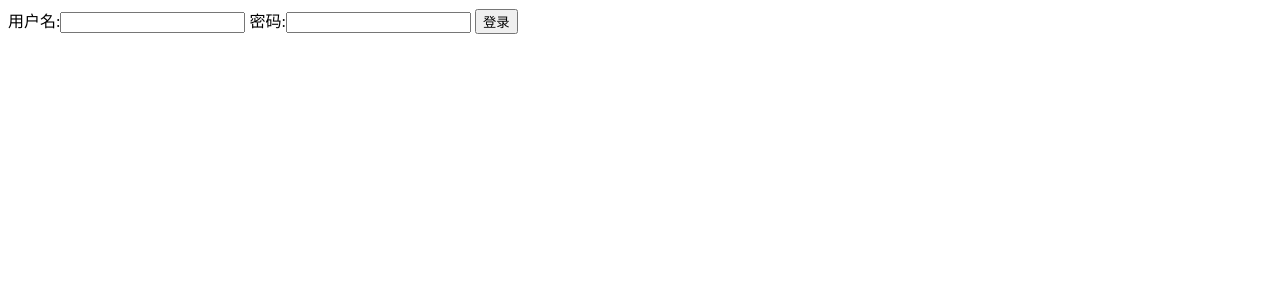
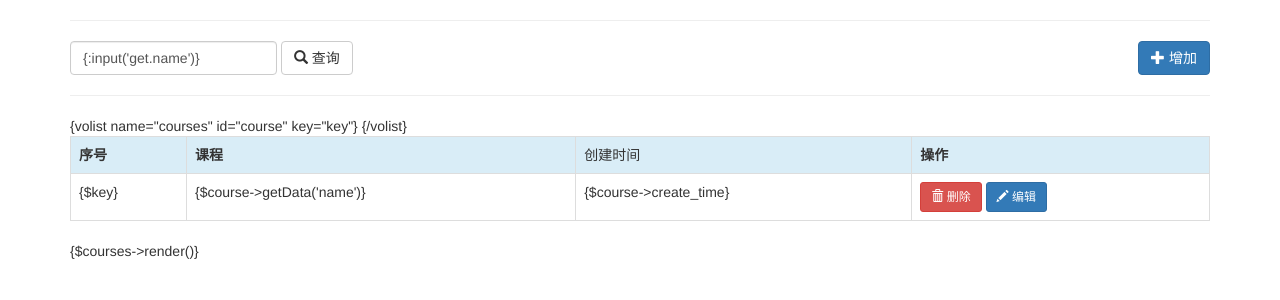
Before and after one commit to xmjacken/tpschool, a PHP site: page /DbName/application/index/view/Course/index.html in a window 1280 px wide. Shown: the top 300 px of the page. Run offline with PHP 8.4, Linux system fonts and the light colour scheme.

Commit message:
course add section done

```diff
--- a/application/common/validate/Teacher.php
+++ b/application/common/validate/Teacher.php
@@ -9,5 +9,6 @@
 			'name'=>'require|length:2,25',
 			'sex'=>'in:0,1',
 			'email'=>'email',
+			'password'=>'require|length:3,25',
 	];
 }
--- a/application/index/controller/IndexController.php
+++ b/application/index/controller/IndexController.php
@@ -9,7 +9,7 @@
 		// 调用父类构造函数(必须)
 		parent::__construct();
 		if(!Teacher::isLogin()){
-			return $this->error('login fail',url('/index/login'));
+			return $this->error('login fail',url('Login/login'));
 		}
 
 	}
--- a/application/index/controller/LoginController.php
+++ b/application/index/controller/LoginController.php
@@ -16,12 +16,12 @@
 		$postData = Request::instance()->post();
 		// 验证用户名是否存在
 		if(Teacher::login($postData['username'], $postData['password'])){
-			$this->success('login success',url('/index/student'));
+			$this->success('login success',url('/index/course'));
 		}else {
-			$Teacher = new Teacher();
-			echo $Teacher->encriptPassword($postData['password']);
+			//$Teacher = new Teacher();
+			//echo $Teacher->encriptPassword($postData['password']);
 			// 用户名密码错误，跳转到登录界面
-			$this->error('login fail',url('index'));
+			$this->error('login fail',url('/index/login'));
 		}
 
 	}
--- /dev/null
+++ b/application/index/view/Course/index.html
@@ -0,0 +1,48 @@
+<!DOCTYPE html>
+<html>
+<head>
+<meta charset="UTF-8">
+<title>Course Manage</title>
+ <link rel="stylesheet" type="text/css" href="/static/bootstrap-3.3.5-dist/css/bootstrap.min.css">
+</head>
+
+<body class="container">
+    <div class="row">
+        <div class="col-md-12">
+            <hr />
+            <div class="row">
+                <div class="col-md-8">
+                    <form class="form-inline">
+                        <div class="form-group">
+                            <label class="sr-only" for="name">课程</label>
+                            <input name="name" type="text" class="form-control" placeholder="课程..." value={:input('get.name')}>
+                        </div>
+                        <button type="submit" class="btn btn-default"><i class="glyphicon glyphicon-search"></i>&nbsp;查询</button>
+                    </form>
+                </div>
+                <div class="col-md-4 text-right">
+                    <a href="{:url('add')}" class="btn btn-primary"><i class="glyphicon glyphicon-plus"></i>&nbsp;增加</a>
+                </div>
+            </div>
+            <hr />
+            <table class="table table-hover table-bordered">
+                <tr class="info">
+                    <th>序号</th>
+                    <th>课程</th>
+                    <td>创建时间</td>
+                    <th>操作</th>
+                </tr>
+                {volist name="courses" id="course" key="key"}
+                <tr>
+                    <td>{$key}</td>
+                    <td>{$course->getData('name')}</td>
+                    <td>{$course->create_time}</td>
+                    <td><a class="btn btn-danger btn-sm" href="{:url('delete?id=' . $course->getData('id'))}"><i class="glyphicon glyphicon-trash"></i>&nbsp;删除</a>&nbsp;<a class="btn btn-sm btn-primary" href="{:url('edit?id=' . $course->getData('id'))}"><i class="glyphicon glyphicon-pencil"></i>&nbsp;编辑</a></td>
+                </tr>
+                {/volist}
+            </table>
+            {$courses->render()}
+        </div>
+    </div>
+</body>
+</html>
--- a/application/index/view/Teacher/add.html
+++ b/application/index/view/Teacher/add.html
@@ -12,6 +12,8 @@
                 <input type="text" name="name" />
                 <label>用户名:</label>
                 <input type="text" name="username" />
+                <label>密码:</label>
+                <input type="password" name="password" />
                 <label>性别:</label>
                 <select name="sex">
                     <option value="0">男</option>
--- a/application/index/view/Teacher/edit.html
+++ b/application/index/view/Teacher/edit.html
@@ -2,7 +2,7 @@
 <html>
 <head>
 <meta charset="UTF-8">
-<title>编辑数据</title>
+<title>edit teacher</title>
 </head>
 <body class="contanier">
     <div class="row">
@@ -13,6 +13,8 @@
                 <input type="text" name="name" value="{$Teacher->getData('name')}" />
                 <label>用户名:</label>
                 <input type="text" name="username" value="{$Teacher->getData('username')}" />
+                <label>密码:</label>
+                <input type="password" name="password" value="" />
                 <label>性别:</label>
                 <select name="sex">
                     <option value="0">男</option>
--- a/application/route.php
+++ b/application/route.php
@@ -19,5 +19,4 @@
     ],
 		// 首页 定位到 Login控制器下的index触发器, 方法为get
 		''         => ['Login/index', ['method' => 'get']],
-
 ];
```
Also changed, not shown: application/common/model/Course.php (added, +16 -0 lines), application/common/model/KlassCourse.php (added, +8 -0 lines), application/common/validate/Course.php (added, +10 -0 lines), application/common/validate/KlassCourse.php (added, +12 -0 lines), application/index/controller/CourseController.php (added, +75 -0 lines), application/index/controller/TeacherController.php (+8 -2 lines), application/index/view/Course/add.html (added, +17 -0 lines).
